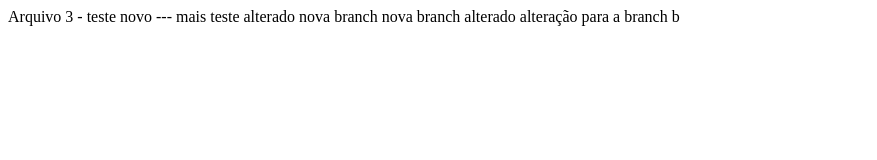
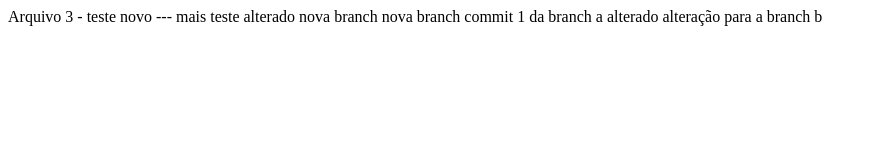
Before and after one commit to nandorsilva/meu-projeto-versionado, a plain HTML site: page index.html in a window 1280 px wide. Shown: the whole page, without its empty margins (0-877 px from the left). Drawn offline with Linux system fonts and the light colour scheme.

Commit message:
commit da branch a

```diff
--- a/index.html
+++ b/index.html
@@ -5,6 +5,8 @@
     mais teste alterado nova branch
 
     nova branch
+
+    commit 1 da branch a
   </span>
 
   alterado
```
